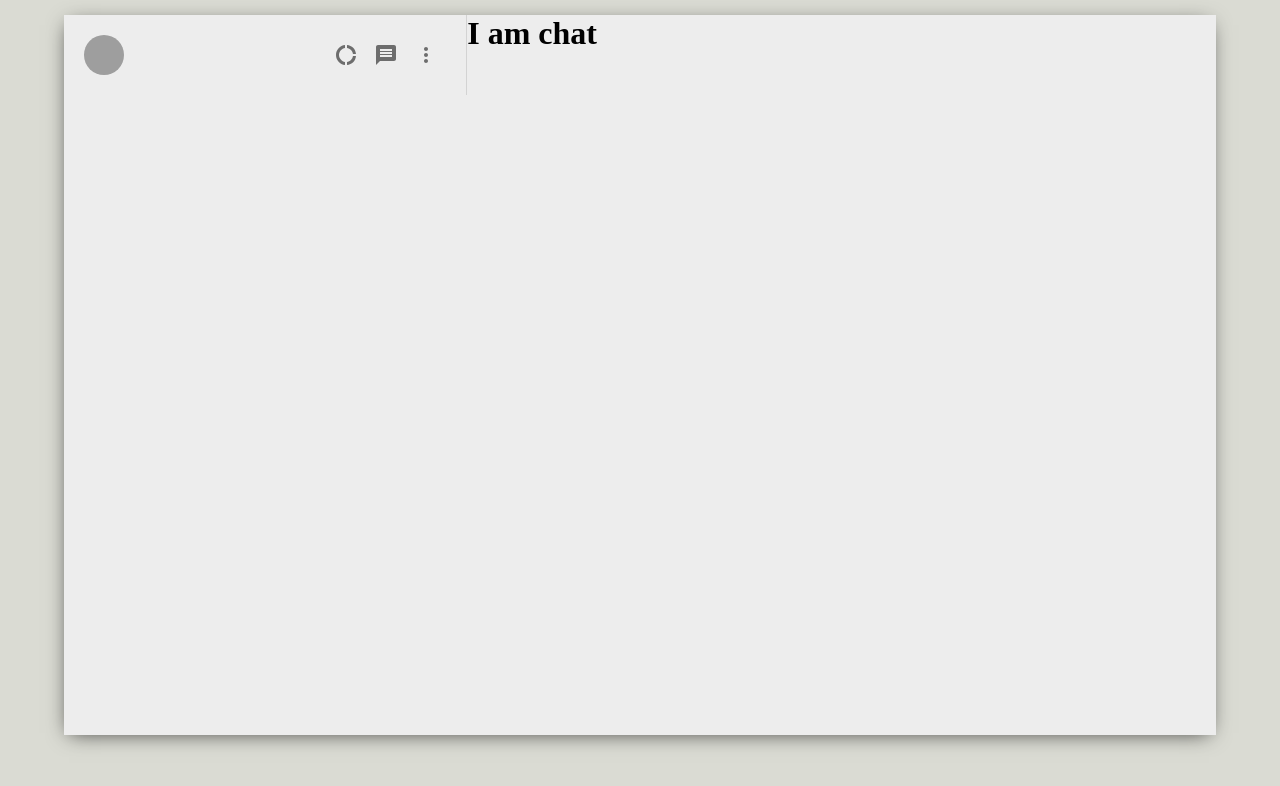
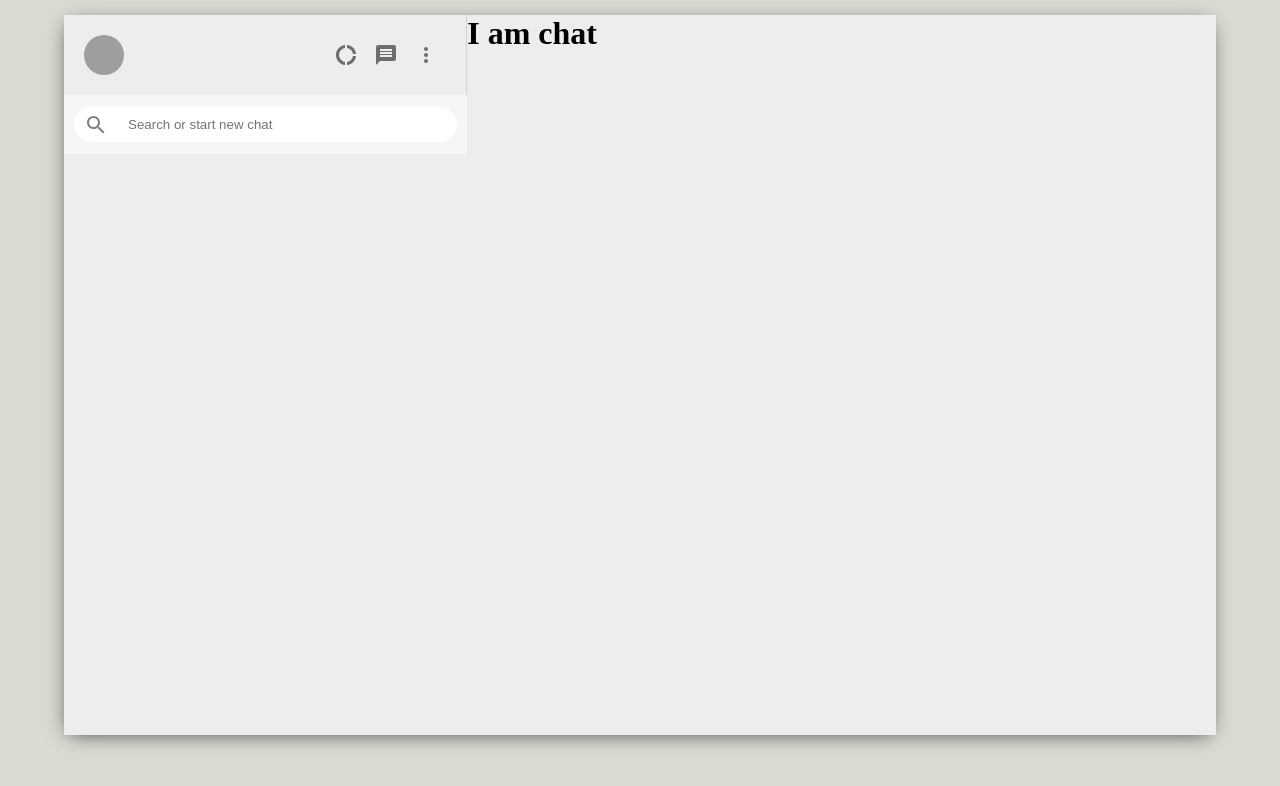
Before and after one commit to Akshay26953/Insta-Clone, a React (Create React App) app: page / in a window 1280 px wide. Shown: the top 786 px of the page. Built offline with nearby package versions, Linux system fonts and the light colour scheme; grey boxes are pictures that could not be loaded.

Commit message:
Created search bar

```diff
--- a/src/components/Sidebar.css
+++ b/src/components/Sidebar.css
@@ -9,3 +9,37 @@
     padding: 20px;
     border-right: 1px solid lightgray;
 }
+.headerRight {
+    display: flex;
+    align-items: center;
+    justify-content: space-between;
+    min-width: 10vw;
+}
+.headerRight > .MuiSvgIcon-root {
+    margin-right: 2vw;
+    font-size: 24px !important;
+}
+.search {
+    display: flex;
+    align-items: center;
+    background-color: #f6f6f6;
+    height: 39px;
+    padding: 10px;
+}
+.searchContainer {
+    display: flex;
+    align-items: center;
+    background-color: white;
+    width: 100%;
+    height: 35px;
+    border-radius: 20px;
+}
+.searchContainer > .MuiSvgIcon-root {
+    color: gray;
+    padding: 10px;
+}
+.searchContainer > input {
+    border: none;
+    outline-width: 0;
+    margin-left: 10px;
+}
--- a/src/components/Sidebar.js
+++ b/src/components/Sidebar.js
@@ -1,17 +1,18 @@
 import React from "react";
 import "./Sidebar.css";
-import Avatar from '@mui/material/Avatar';
+import Avatar from "@mui/material/Avatar";
 import IconButton from "@mui/material/IconButton";
 import MessageIcon from "@mui/icons-material/Message";
 import DonutLargeIcon from "@mui/icons-material/DonutLarge";
-import MoreVertIcon from '@mui/icons-material/MoreVert';
+import MoreVertIcon from "@mui/icons-material/MoreVert";
+import SearchOutlinedIcon from "@mui/icons-material/SearchOutlined";
 
 function Sidebar() {
   return (
     <div className="sidebar">
       <div className="header">
         <div className="header_left">
-            <Avatar src="https://cdn.britannica.com/60/222660-050-064DBA89/Dwayne-Johnson-AKA-The-Rock-2019.jpg?w=400&h=300&c=crop"/>
+          <Avatar src="https://cdn.britannica.com/60/222660-050-064DBA89/Dwayne-Johnson-AKA-The-Rock-2019.jpg?w=400&h=300&c=crop" />
         </div>
         <div className="header_right">
           <IconButton>
@@ -25,6 +26,12 @@ function Sidebar() {
           </IconButton>
         </div>
       </div>
+      <div className="search">
+        <div className="searchContainer">
+          <SearchOutlinedIcon />
+          <input type="text" placeholder="Search or start new chat" name="searchBar" id="searchBar" />
+        </div>
+      </div>
     </div>
   );
 }
```
